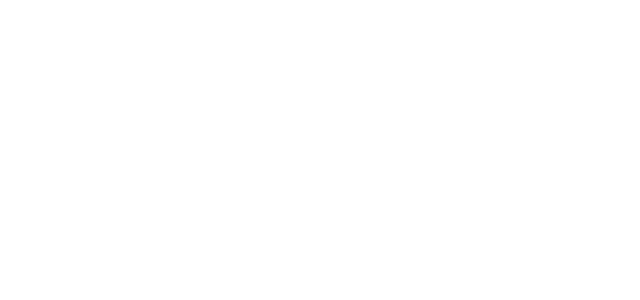
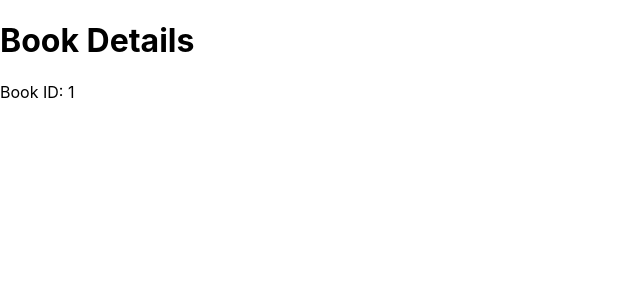
Before and after one commit to AhlawatAbhishek/Book-Library, a React (Create React App) app: page /books/1 in a window 1280 px wide. Before the commit this address had no page. Shown: the top 300 px of the page, without its empty margins (0-640 px from the left). Built offline with nearby package versions, Linux system fonts and the light colour scheme.

Commit message:
chore: Add routes for book details page and redirect from /books to home page

```diff
--- a/src/App.jsx
+++ b/src/App.jsx
@@ -2,13 +2,21 @@
 import "./App.css";
 import { BooksProvider } from "./context/BooksContext";
 import Books from "./components/Books";
-import { BrowserRouter as Router, Routes, Route } from "react-router-dom";
+import {
+  BrowserRouter as Router,
+  Routes,
+  Route,
+  Navigate,
+} from "react-router-dom";
+import BookDetails from "./components/BookDetails";
 function App() {
   return (
     <BooksProvider>
       <Router>
         <Routes>
           <Route path="/" element={<Books />} />
+          <Route path="/books" element={<Navigate to="/" />} />
+          <Route path="/books/:bookId" element={<BookDetails />} />
         </Routes>
       </Router>
     </BooksProvider>
--- /dev/null
+++ b/src/components/BookDetails.jsx
@@ -0,0 +1,18 @@
+import React, { useContext, useEffect } from "react";
+import { BooksContext } from "../context/BooksContext";
+import { useParams } from "react-router-dom";
+export default function BookDetails() {
+  const { bookId } = useParams();
+  const { books } = useContext(BooksContext);
+  const book = books.find((book) => book.id === parseInt(bookId));
+  useEffect(() => {
+    console.log(book);
+  });
+
+  return (
+    <div>
+      <h1>Book Details</h1>
+      <p>Book ID: {bookId}</p>
+    </div>
+  );
+}
```
